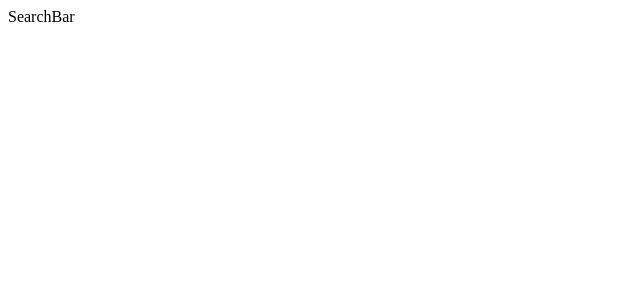
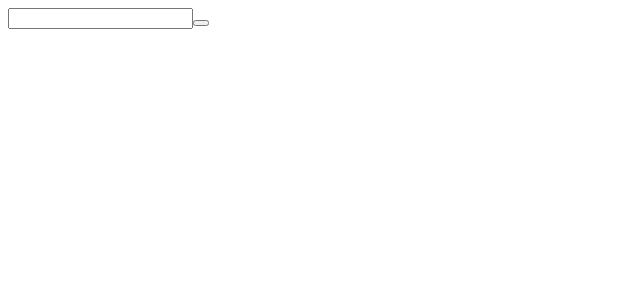
Before and after one commit to Spawn9986/pics, a React (Create React App) app: page / in a window 1280 px wide. Shown: the top 300 px of the page, without its empty margins (0-640 px from the left). Built offline with nearby package versions, Linux system fonts and the light colour scheme.

Commit message:
rendered a search bar and a button on the screen

```diff
--- a/src/components/SearchBar.js
+++ b/src/components/SearchBar.js
@@ -1,5 +1,8 @@
-function SearchBar() {
-    return <div>SearchBar</div>
+function SearchBar({ onSubmit }) {
+    return <div>
+        <input />
+        <button></button>
+    </div>;
 }
 
 export default SearchBar;
```
